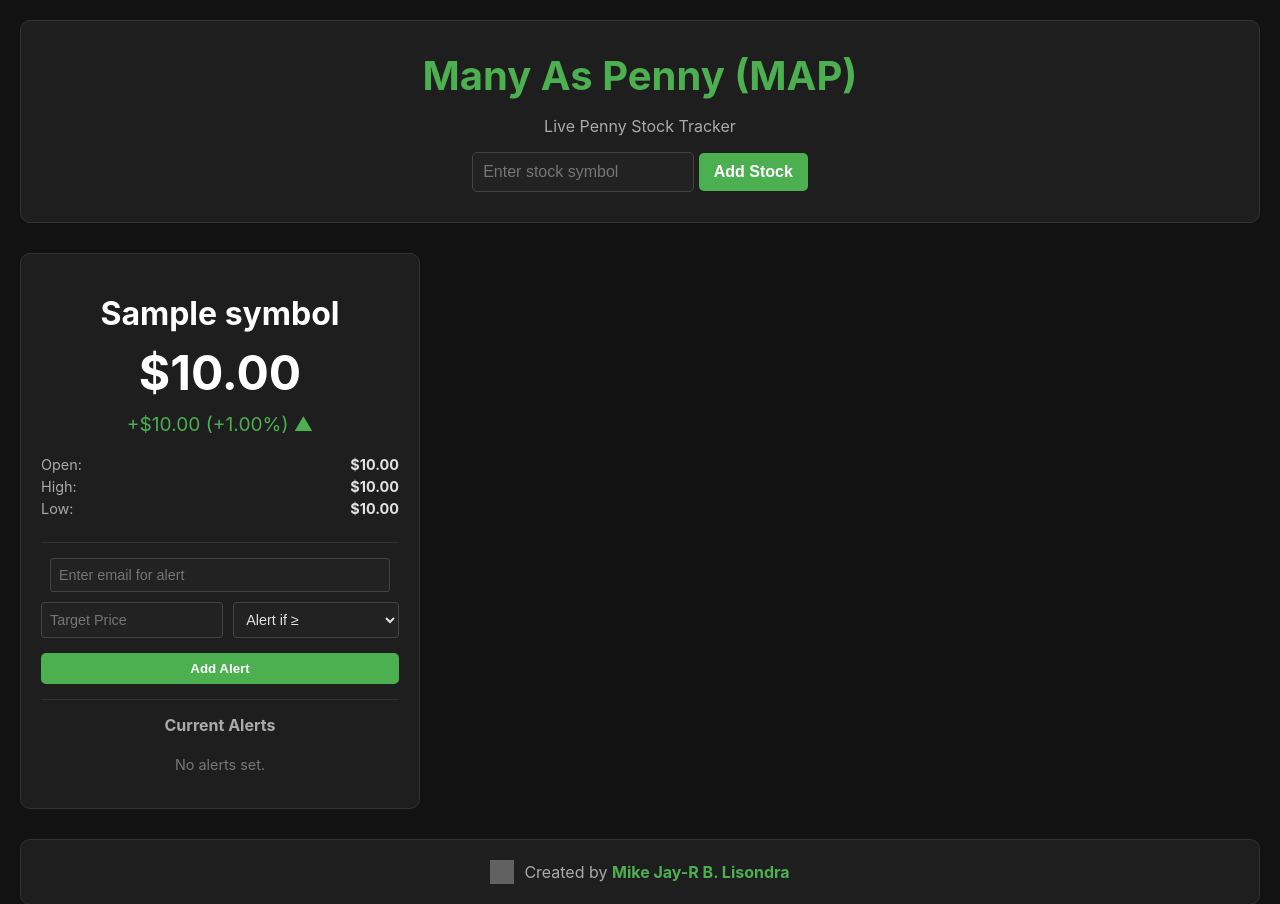
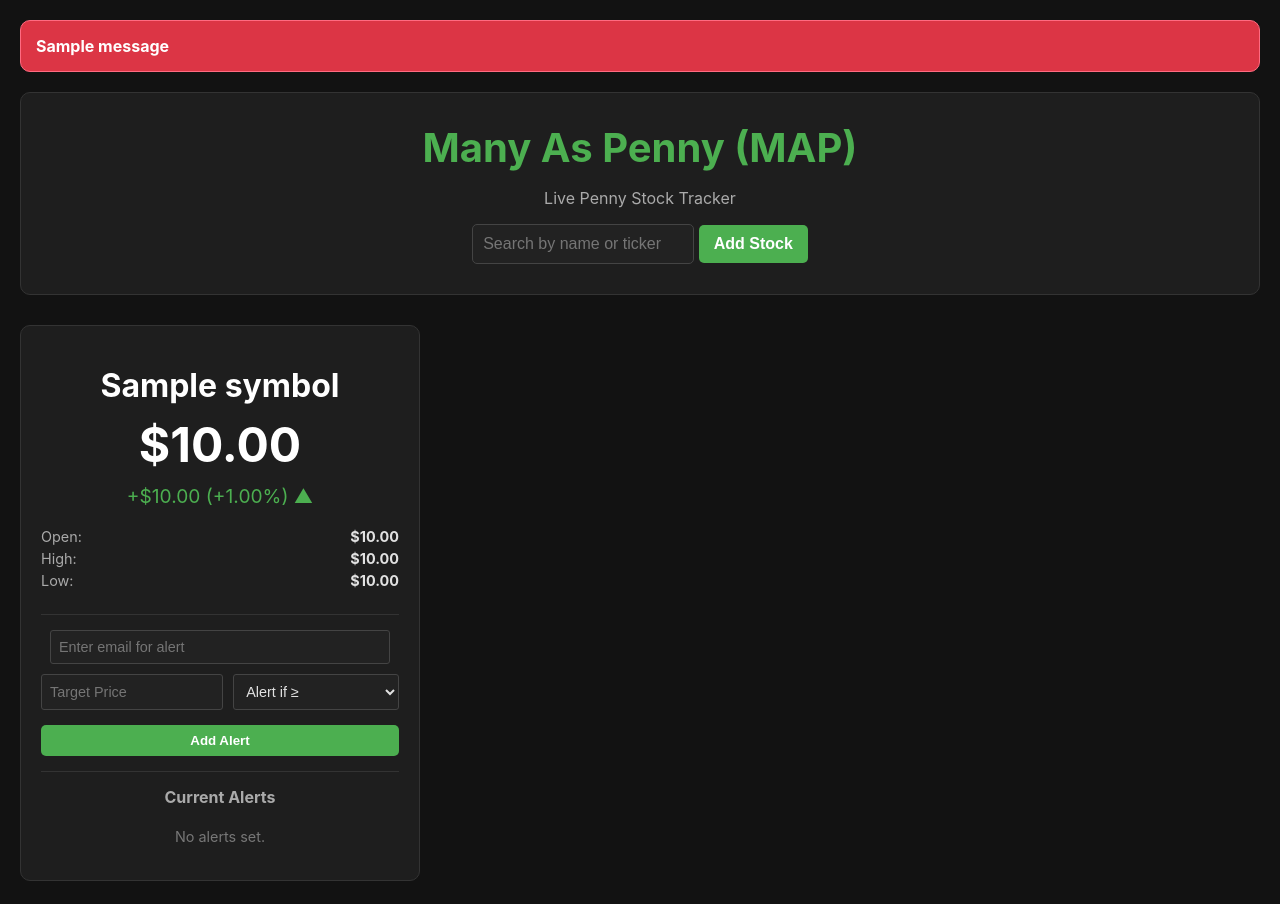
Before and after one commit to mikelisondra/many-as-penny-web, a Flask app: template templates/index.html in a window 1280 px wide. Shown: the top 904 px of the page. Run offline with Flask 3, Linux system fonts and the light colour scheme; the template is opened without the code that fills it: most values are stand-ins (such as "Sample title", 1, 10 or a date in 2020); one stand-in notice (Sample message) is shown; grey boxes are pictures that could not be loaded.

Commit message:
Fix: Add validations before adding stock cards

```diff
--- a/app.py
+++ b/app.py
@@ -4,7 +4,7 @@ from flask import Flask, render_template, request, redirect, url_for, flash
 from dotenv import load_dotenv
 from supabase import create_client, Client
 
-# NEW IMPORTS for Brevo API
+# IMPORTS for Brevo API
 import brevo_python
 from brevo_python.rest import ApiException
 from brevo_python.models.send_smtp_email import SendSmtpEmail
@@ -14,7 +14,7 @@ load_dotenv()
 
 # Initialize the Flask application
 app = Flask(__name__)
-app.config['SECRET_KEY'] = os.getenv('SECRET_KEY') # Correct key
+app.config['SECRET_KEY'] = os.getenv('SECRET_KEY')
 
 # Connect to Finnhub
 FINNHUB_API_KEY = os.getenv('FINNHUB_API_KEY')
@@ -25,20 +25,21 @@ SUPABASE_URL = os.getenv('SUPABASE_URL')
 SUPABASE_KEY = os.getenv('SUPABASE_KEY')
 supabase: Client = create_client(SUPABASE_URL, SUPABASE_KEY)
 
-# --- NEW: Get Brevo API Credentials ---
+# Get Brevo API Credentials
 BREVO_API_KEY = os.getenv('BREVO_API_KEY')
-BREVO_SENDER = os.getenv('BREVO_SENDER') # Your validated 'From' email
+BREVO_SENDER = os.getenv('BREVO_SENDER') # Validated 'From' email
 
-# --- NEW: Configure Brevo API ---
+# Configure Brevo API
 configuration = brevo_python.Configuration()
 configuration.api_key['api-key'] = BREVO_API_KEY
 api_instance = brevo_python.TransactionalEmailsApi(brevo_python.ApiClient(configuration))
 
 
-# --- NEW: Brevo API Email Function (replaces SMTP) ---
+# Brevo API Email Function
 def send_email_alert(target_email, symbol, name, alert_type, current_price, target_price):
     """Builds and sends an HTML email alert using the Brevo API."""
 
+    # Check for all the new variables
     if not BREVO_API_KEY or not BREVO_SENDER:
         print("Brevo keys not set in .env. Skipping email.")
         return
@@ -111,6 +112,12 @@ def get_stock_quote(symbol):
         response = requests.get(url)
         response.raise_for_status()
         data = response.json()
+
+        # VALIDATION: A successful quote has a current price 'c' that is not 0
+        if data.get('c') == 0 and data.get('h') == 0:
+            print(f"Found symbol {symbol} but it has no price data (likely not a valid stock).")
+            return {'symbol': symbol, 'error': 'No valid price data found for ticker.'}
+
         data['symbol'] = symbol
         return {
             'symbol': symbol, 'current_price': data.get('c'),
@@ -122,17 +129,22 @@ def get_stock_quote(symbol):
         print(f"Error fetching quote for {symbol}: {e}")
         return {'symbol': symbol, 'error': 'Failed to fetch quote'}
 
-def get_stock_profile(symbol):
-    """Fetches static company profile data (like name) from Finnhub API."""
+def search_for_stock(search_term):
+    """Uses Finnhub Search to find the best match for a search term."""
     try:
-        url = f'{FINNHUB_BASE_URL}/stock/profile2?symbol={symbol}&token={FINNHUB_API_KEY}'
+        url = f'{FINNHUB_BASE_URL}/search?q={search_term}&token={FINNHUB_API_KEY}'
         response = requests.get(url)
         response.raise_for_status()
         data = response.json()
-        return data.get('name', 'N/A')
+
+        if data.get('result') and len(data['result']) > 0:
+            return data['result'][0]
+        else:
+            return None
+
     except requests.exceptions.RequestException as e:
-        print(f"Error fetching profile for {symbol}: {e}")
-        return 'N/A'
+        print(f"Error searching for stock {search_term}: {e}")
+        return None
 
 
 @app.route('/')
@@ -196,11 +208,9 @@ def home():
     return render_template('index.html', stocks=stocks)
 
 
-# --- MODIFIED: add_stock function ---
-# This version includes the bug fix for searching by name
 @app.route('/add_stock', methods=['POST'])
 def add_stock():
-    """Searches for a stock and adds it to the database."""
+    """Searches for a stock, validates it, and adds it to the database."""
     search_term = request.form.get('new_stock_symbol')
 
     if not search_term:
@@ -209,11 +219,17 @@ def add_stock():
     # Step 1: Search for the best match
     stock_data = search_for_stock(search_term)
 
-    # Step 2: If a match is found, add it
     if stock_data:
         new_symbol = stock_data.get('symbol')
-        # Use 'description' from search, it's often better than 'name' from profile
         company_name = stock_data.get('description')
+
+        # VALIDATION STEP: Test if we can get a quote for this symbol.
+        test_quote = get_stock_quote(new_symbol)
+
+        if test_quote.get('error'):
+            # This is a bad symbol (like AMAN.DB). Don't add it.
+            flash(f"Found '{new_symbol}' but could not fetch price data. It may be an invalid or non-US ticker.")
+            return redirect(url_for('home'))
 
         try:
             # Check if symbol already exists
@@ -231,32 +247,11 @@ def add_stock():
             print(f"Error adding stock: {e}")
             flash("Error adding stock to database.")
 
-    # Step 3: If no match is found, send an error to the user
     else:
+        # No match was found by the search
         flash(f"No stock found for '{search_term}'. Please try a different name or ticker.")
 
     return redirect(url_for('home'))
-
-
-# --- NEW: Function to search for a stock symbol ---
-def search_for_stock(search_term):
-    """Uses Finnhub Search to find the best match for a search term."""
-    try:
-        url = f'{FINNHUB_BASE_URL}/search?q={search_term}&token={FINNHUB_API_KEY}'
-        response = requests.get(url)
-        response.raise_for_status()
-        data = response.json()
-
-        # Check if 'result' exists and has items
-        if data.get('result') and len(data['result']) > 0:
-            # Return the first and best match
-            return data['result'][0]
-        else:
-            return None # No match found
-
-    except requests.exceptions.RequestException as e:
-        print(f"Error searching for stock {search_term}: {e}")
-        return None
 
 
 @app.route('/delete_stock', methods=['POST'])
@@ -289,7 +284,7 @@ def add_alert():
                 'alert_email': email,
                 'target_price': price,
                 'alert_type': alert_type,
-                'is_triggered': False # New alerts are always untriggered
+                'is_triggered': False
             }).execute()
         except Exception as e:
             print(f"Error adding alert: {e}")
--- a/templates/index.html
+++ b/templates/index.html
@@ -32,6 +32,23 @@
             margin-top: 10px;
             margin-bottom: 10px;
         }
+
+        /* Style for flash messages */
+        .flash-messages {
+            list-style: none;
+            padding: 0;
+            margin: 0 auto 20px auto;
+            max-width: 1400px;
+        }
+        .flash-messages li {
+            padding: 15px;
+            background-color: #dc3545;
+            color: white;
+            font-weight: bold;
+            border-radius: 10px;
+            border: 1px solid #ff6b81;
+        }
+
         .add-form {
             margin-top: 15px;
             margin-bottom: 10px;
@@ -300,11 +332,21 @@
 </head>
 <body>
 
+    {% with messages = get_flashed_messages() %}
+      {% if messages %}
+        <ul class="flash-messages">
+        {% for message in messages %}
+          <li>{{ message }}</li>
+        {% endfor %}
+        </ul>
+      {% endif %}
+    {% endwith %}
+
     <div class="header">
         <h1>Many As Penny (MAP)</h1>
         <p>Live Penny Stock Tracker</p>
         <form action="{{ url_for('add_stock') }}" method="POST" class="add-form">
-            <input type="text" name="new_stock_symbol" placeholder="Enter stock symbol" required>
+            <input type="text" name="new_stock_symbol" placeholder="Search by name or ticker" required>
             <button type="submit">Add Stock</button>
         </form>
     </div>
```
Also changed, not shown: other parts of templates/index.html (+26 -11 lines).
